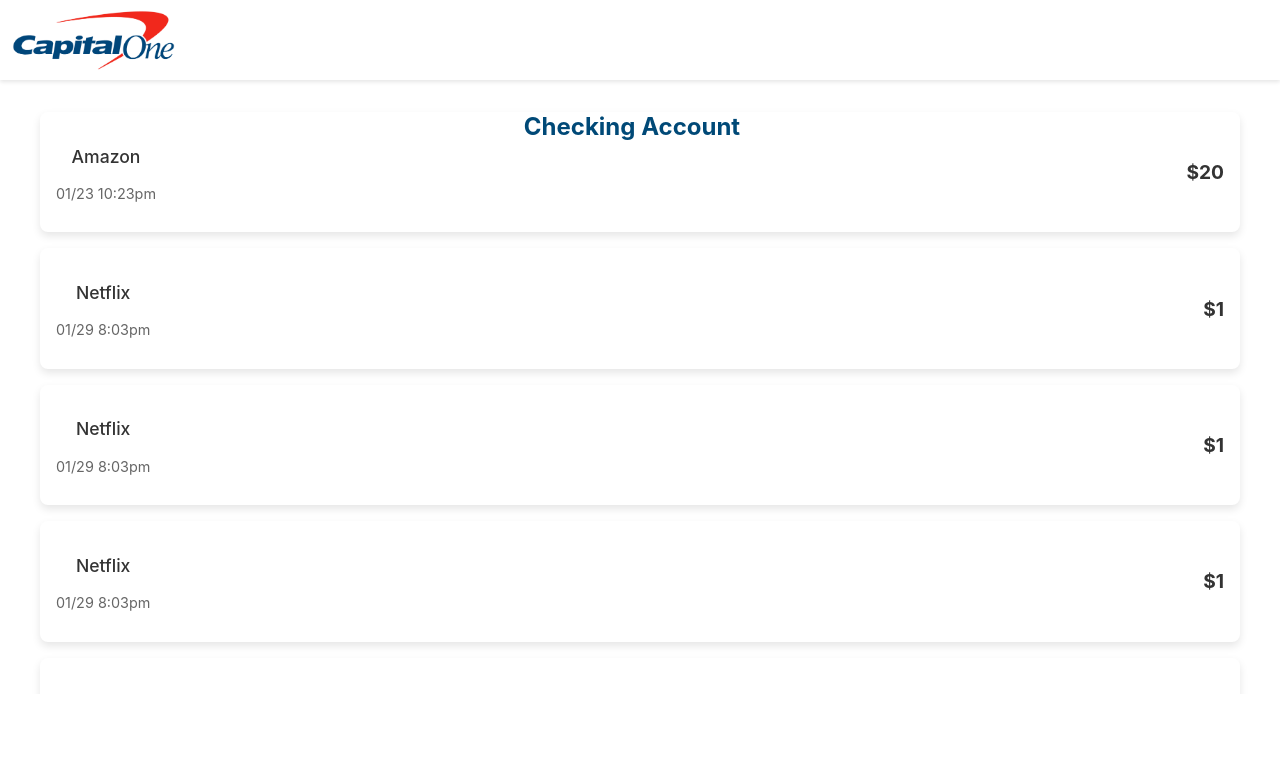
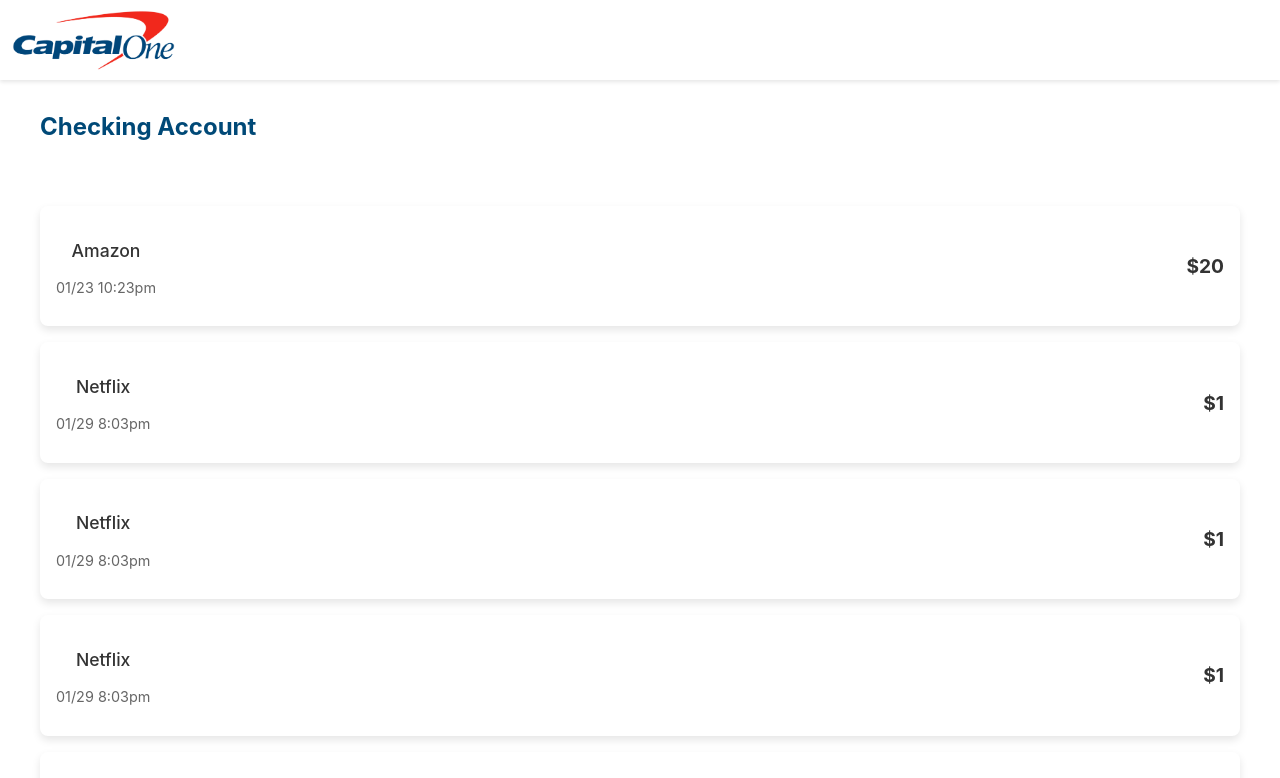
Before and after one commit to CapstoneC1T1/C1T1_2, a React (Create React App) app in the folder my-app/: page / in a window 1280 px wide. Shown: the top 778 px of the page. Built offline with nearby package versions, Linux system fonts and the light colour scheme.

Commit message:
small fix

```diff
--- a/my-app/src/styles/PageInfo.css
+++ b/my-app/src/styles/PageInfo.css
@@ -1,6 +1,6 @@
 
 .title-region {
-	position:absolute;
+	position:left;
 	height: 30px;
 	padding: 2rem;
 	margin: 0 auto;
@@ -10,7 +10,7 @@
 }
 
 .page-title {
-	position: left;
+	position: absolute;
 	font-weight: 700;
 	font-size: 24px;
 	color: #004977;
```
Also changed, not shown: 1 other file (tests, documents, lock files or other folders).
